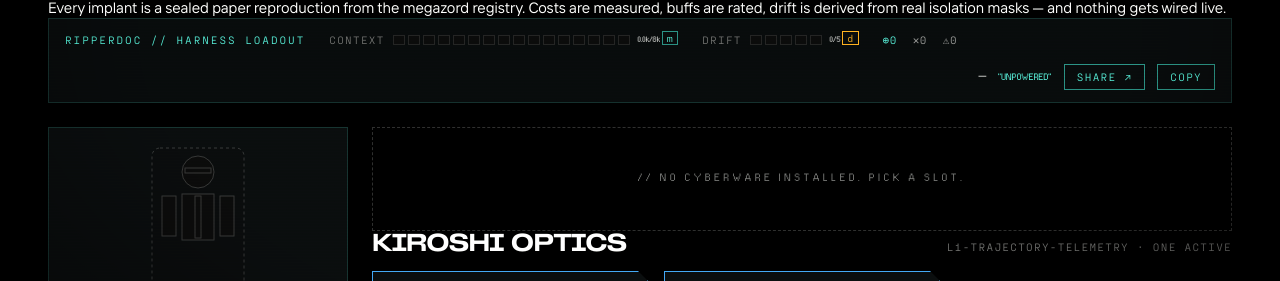
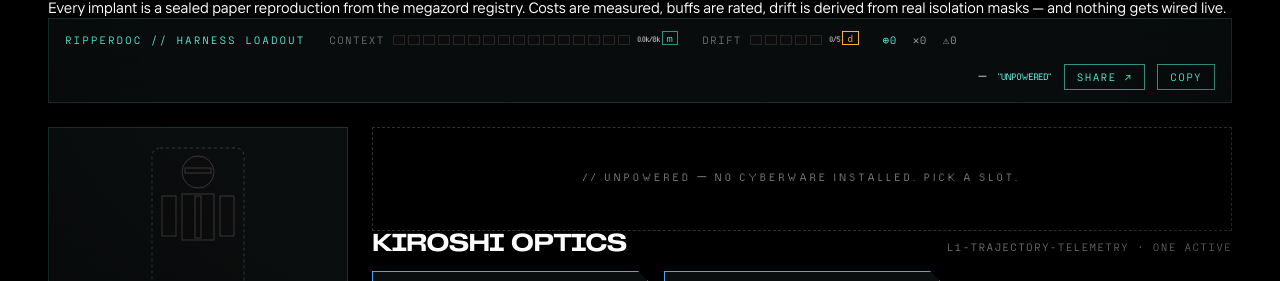
Before and after one commit to weytani/dinnaga, a React (Vite) app: page /loadout in a window 1280 px wide. Shown: the part 371-652 px from the top of the page. Built offline with nearby package versions, Linux system fonts and the light colour scheme.

Commit message:
fix(loadout): restore UNPOWERED dormant readout; disambiguate test assertion

```diff
--- a/src/routes/Loadout/Loadout.tsx
+++ b/src/routes/Loadout/Loadout.tsx
@@ -206,7 +206,7 @@ export function Loadout() {
         />
         <div>
           {loadout.length === 0 && (
-            <div className="lo-unpowered">// no cyberware installed. Pick a slot.</div>
+            <div className="lo-unpowered">// UNPOWERED — no cyberware installed. Pick a slot.</div>
           )}
           <div className="lo-tray-head">
             <span className="lo-tray-title">{slot?.system ?? selectedSlot}</span>
```
Also changed, not shown: 1 other file (tests, documents, lock files or other folders).
